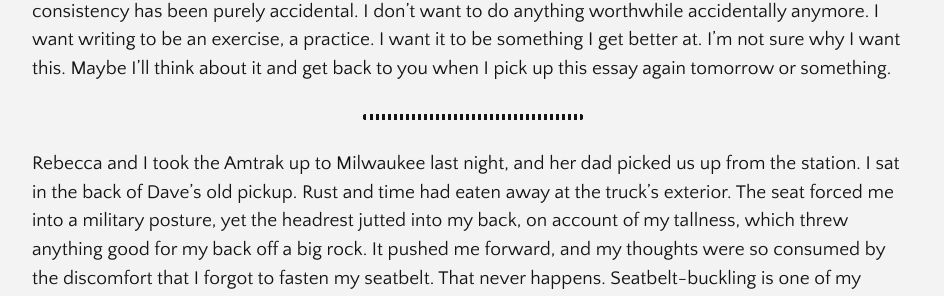
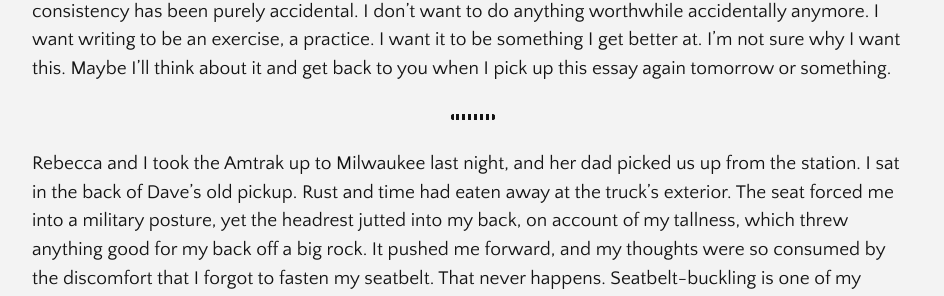
Before and after one commit to campmara/gran, a Jekyll site: the page built from _posts/2019-01-10-crunch.md, in a window 1280 px wide. Shown: the part 1666-1962 px from the top of the page, without its empty margins (167-1111 px from the left). Built offline with Jekyll 4.4.1, drawn with Linux system fonts in a browser that asks for light colours.

Commit message:
Update screen.css

```diff
--- a/assets/css/screen.css
+++ b/assets/css/screen.css
@@ -49,7 +49,7 @@ a:visited {
 }
 
 hr {
-  width: 25%;
+  width: 5%;
   border-style: dotted;
   margin-top: 30px;
   margin-bottom: 30px;
```
